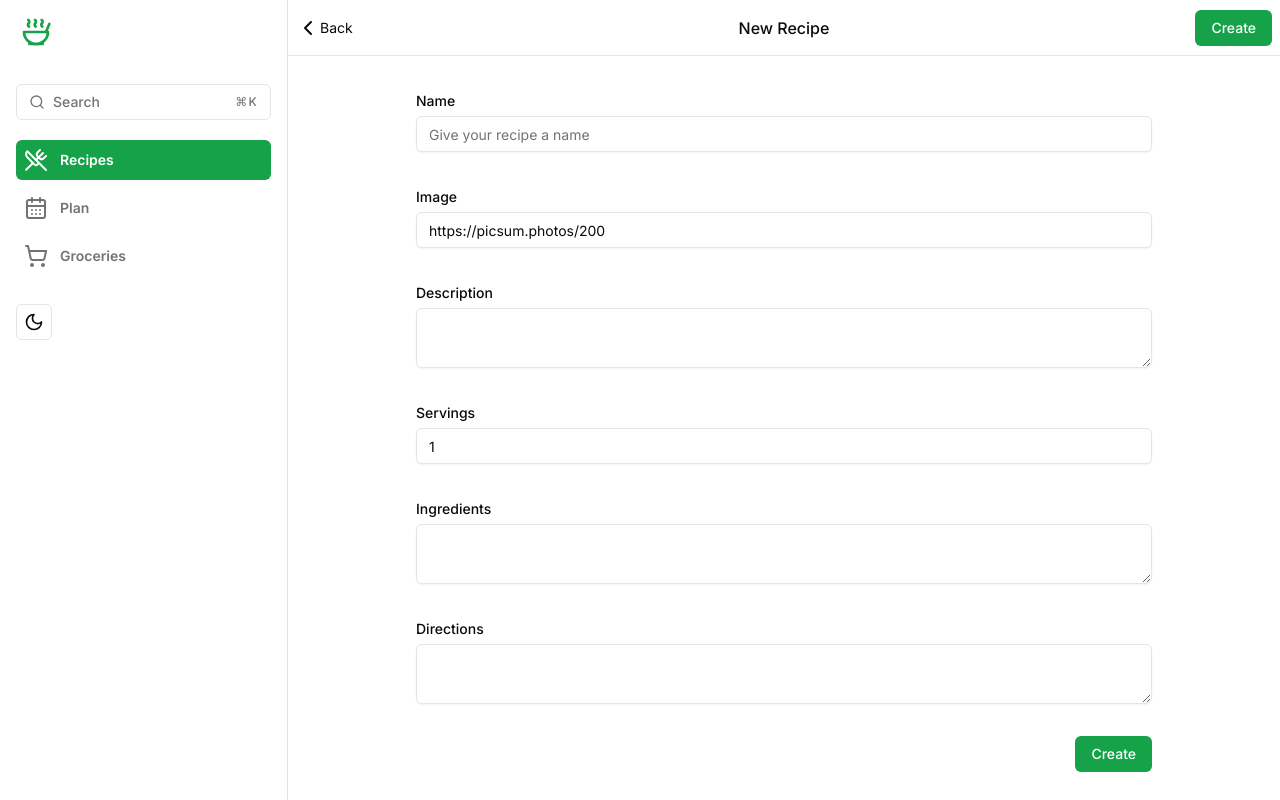
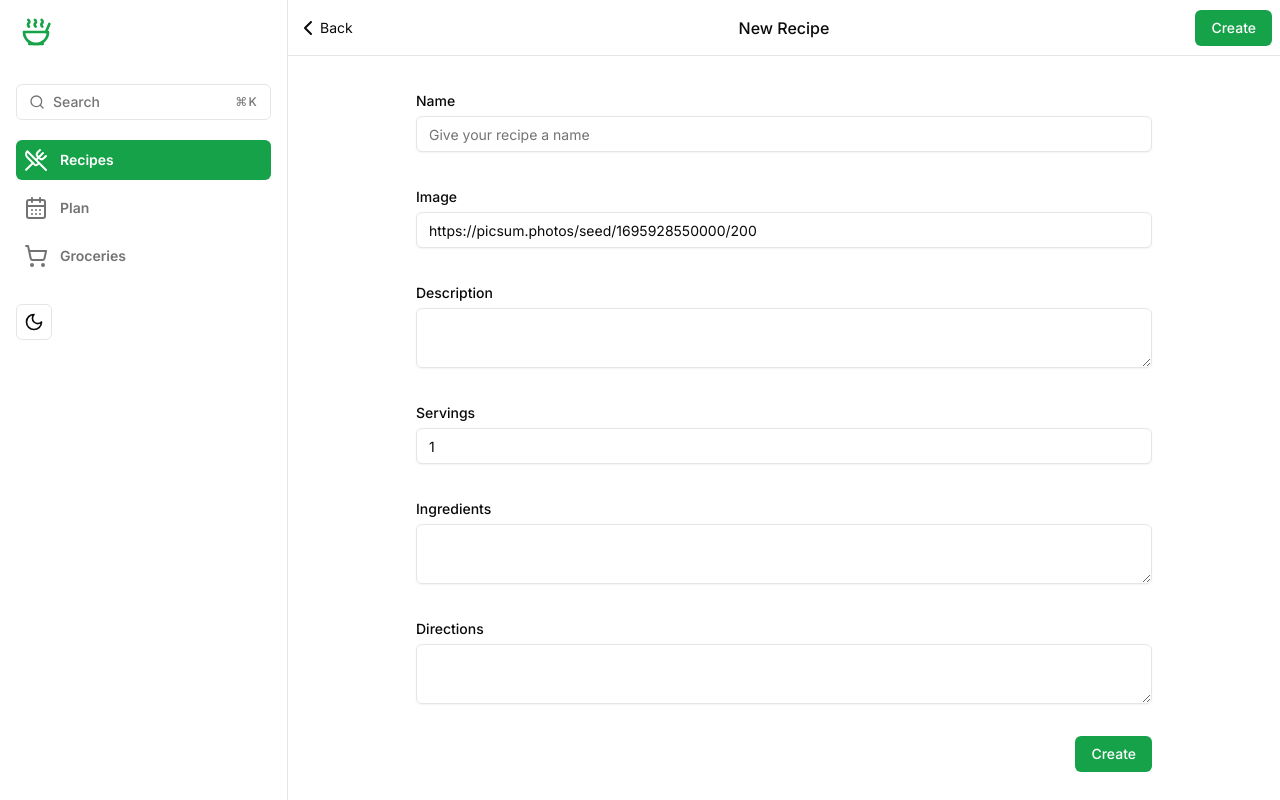
Before and after one commit to OwenVey/chowder, a Next.js app: page /recipes/new in a window 1280 px wide. Built offline with nearby package versions, Linux system fonts and the light colour scheme; no server answers.

Commit message:
use seed for photos

```diff
--- a/src/app/recipes/new/new-recipe-form.tsx
+++ b/src/app/recipes/new/new-recipe-form.tsx
@@ -26,7 +26,7 @@ export function NewRecipeForm({ create }: { create: (recipe: Omit<RecipeCreate,
     resolver: zodResolver(formSchema),
     defaultValues: {
       name: '',
-      image: 'https://picsum.photos/200',
+      image: `https://picsum.photos/seed/${new Date().getTime()}/200`,
       description: '',
       servings: 1,
       ingredients: '',
```
